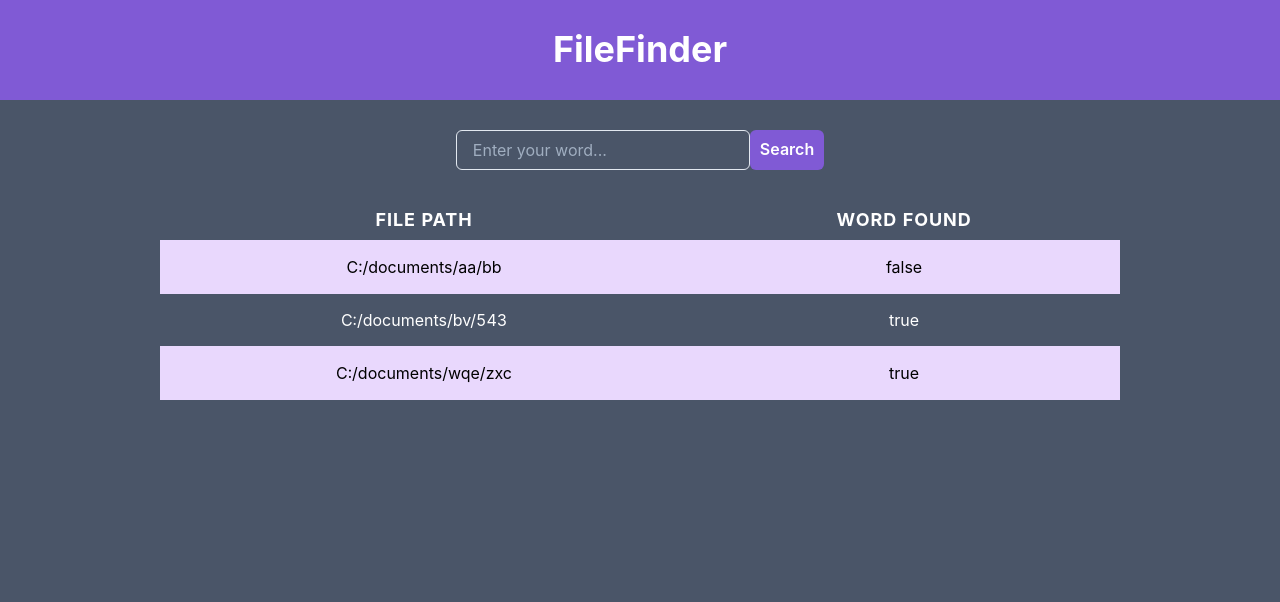
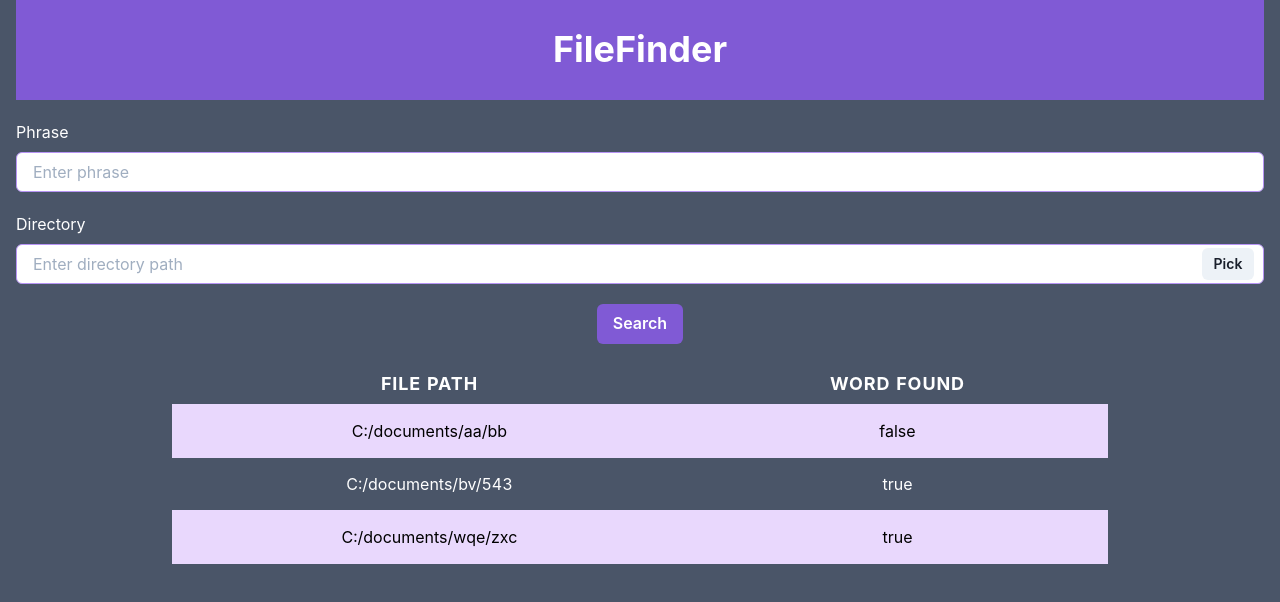
Before and after one commit to kraleppa/agh-tk, a React (Create React App) app in the folder frontend/: page / in a window 1280 px wide. Shown: the top 602 px of the page. Built offline with nearby package versions, Linux system fonts and the light colour scheme; no server answers.

Commit message:
TK22WTPB-10 Directory input (#13)
* Add directory picker component

* Update input styles, move button to the main component

```diff
--- a/frontend/package.json
+++ b/frontend/package.json
@@ -5,6 +5,7 @@
   "main": "public/electron.js",
   "homepage": "./",
   "dependencies": {
+    "@chakra-ui/icons": "^1.1.7",
     "@chakra-ui/react": "^1.8.6",
     "@emotion/react": "^11.8.2",
     "@emotion/styled": "^11.8.1",
@@ -16,6 +17,7 @@
     "framer-motion": "^6.2.8",
     "react": "^17.0.2",
     "react-dom": "^17.0.2",
+    "react-icons": "^4.3.1",
     "react-scripts": "5.0.0",
     "web-vitals": "^2.1.4"
   },
--- a/frontend/src/App.js
+++ b/frontend/src/App.js
@@ -1,35 +1,57 @@
-import { Box, Center, Heading } from "@chakra-ui/react";
+import {
+  Box,
+  Button,
+  Center,
+  Container,
+  Heading,
+  SimpleGrid,
+} from "@chakra-ui/react";
 import SearchBar from "./Components/SearchBar";
-import data from './data.json'
+import data from "./data.json";
 import { RabbitMQConnection } from "./webSockets/RabbitMQConnection";
 import { useEffect, useState } from "react";
 import ShowResults from "./Components/ShowResults";
+import DirectoryPicker from "./Components/directory-picker/directory-picker";
 
 function App() {
-  const [results, setResults] = useState(data)
-  const clearResults = () => setResults([])
+  const [results, setResults] = useState(data);
+  const clearResults = () => setResults([]);
   const addResult = (newResult) => {
-    console.log("adding result: " + JSON.stringify(newResult))
-    setResults(oldResults => [...oldResults, newResult])
-  }
+    console.log("adding result: " + JSON.stringify(newResult));
+    setResults((oldResults) => [...oldResults, newResult]);
+  };
 
-  const connection = new RabbitMQConnection(addResult)
+  const connection = new RabbitMQConnection(addResult);
+
+  const onClick = () => {
+    clearResults();
+    // todo replace hardcoded request
+    connection.sendRequest("dog", ["docx"], ["forms"]);
+  };
 
   useEffect(() => {
-    console.dir(results)
-  }, [results])
+    console.dir(results);
+  }, [results]);
 
   return (
     <Box bg="gray.600" h="100vh">
+      <Container maxW="container.xl">
+        <SimpleGrid columns={1} spacing={5}>
           <Center bg="purple.500" h="100px" color="white">
             <Heading>FileFinder</Heading>
           </Center>
+          <SearchBar connection={connection} clearResults={clearResults} />
+          <DirectoryPicker />
           <Center>
-        <SearchBar connection={connection} clearResults={clearResults} />
+            <Button colorScheme="purple" variant="solid" onClick={onClick}>
+              Search
+            </Button>
           </Center>
           <Center>
             <ShowResults results={results} />
           </Center>
+        </SimpleGrid>
+      </Container>
     </Box>
   );
 }
--- a/frontend/src/Components/SearchBar.js
+++ b/frontend/src/Components/SearchBar.js
@@ -1,22 +1,22 @@
 import React from "react";
-import { Button, Center, Input } from "@chakra-ui/react";
+import { Box, Input, InputGroup, Text } from "@chakra-ui/react";
 
-function SearchBar({ connection, clearResults }) {
-
-  const onClick = () => {
-    clearResults()
-    // todo replace hardcoded request
-    connection.sendRequest('dog', ['docx'], ['forms'])
-  }
-
+function SearchBar() {
   return (
-    <Center bg="gray.600" h="100px" color="white">
-      <Input placeholder="Enter your word..." />
-      <Button colorScheme="purple" variant="solid" onClick={onClick}>
-        Search
-      </Button>
-    </Center>
-  )
+    <Box>
+      <Text mb="8px" color="white">
+        Phrase
+      </Text>
+      <InputGroup flex flexDirection="column">
+        <Input
+          placeholder="Enter phrase"
+          bg="white"
+          focusBorderColor="purple.400"
+          borderColor="purple.300"
+        />
+      </InputGroup>
+    </Box>
+  );
 }
 
-export default SearchBar
+export default SearchBar;
--- /dev/null
+++ b/frontend/src/Components/directory-picker/directory-picker.js
@@ -0,0 +1,50 @@
+import {
+  Box,
+  Button,
+  Input,
+  InputGroup,
+  InputRightElement,
+  Text,
+} from "@chakra-ui/react";
+import { useState } from "react";
+
+const DirectoryPicker = () => {
+  const [directoryPath, setDirectoryPath] = useState("");
+
+  const handleChange = (event) => setDirectoryPath(event.target.value);
+
+  const handleClick = () => {
+    window.api.selectFolder().then((result) => {
+      if (!!result) {
+        setDirectoryPath(result);
+      }
+    });
+  };
+
+  return (
+    <Box>
+      <Text color="white" mb="8px">
+        Directory
+      </Text>
+      <InputGroup flex flexDirection="column">
+        <Input
+          value={directoryPath}
+          onChange={handleChange}
+          type="text"
+          pr="4.5rem"
+          placeholder="Enter directory path"
+          bg="white"
+          focusBorderColor="purple.400"
+          borderColor="purple.300"
+        />
+        <InputRightElement width="4.5rem">
+          <Button size="sm" onClick={handleClick}>
+            Pick
+          </Button>
+        </InputRightElement>
+      </InputGroup>
+    </Box>
+  );
+};
+
+export default DirectoryPicker;
```
Also changed, not shown: frontend/public/electron.js (+14 -2 lines), frontend/public/preload.js (added, +7 -0 lines), 1 other file (tests, documents, lock files or other folders). Lines whose indentation alone changed are shown as unchanged.
